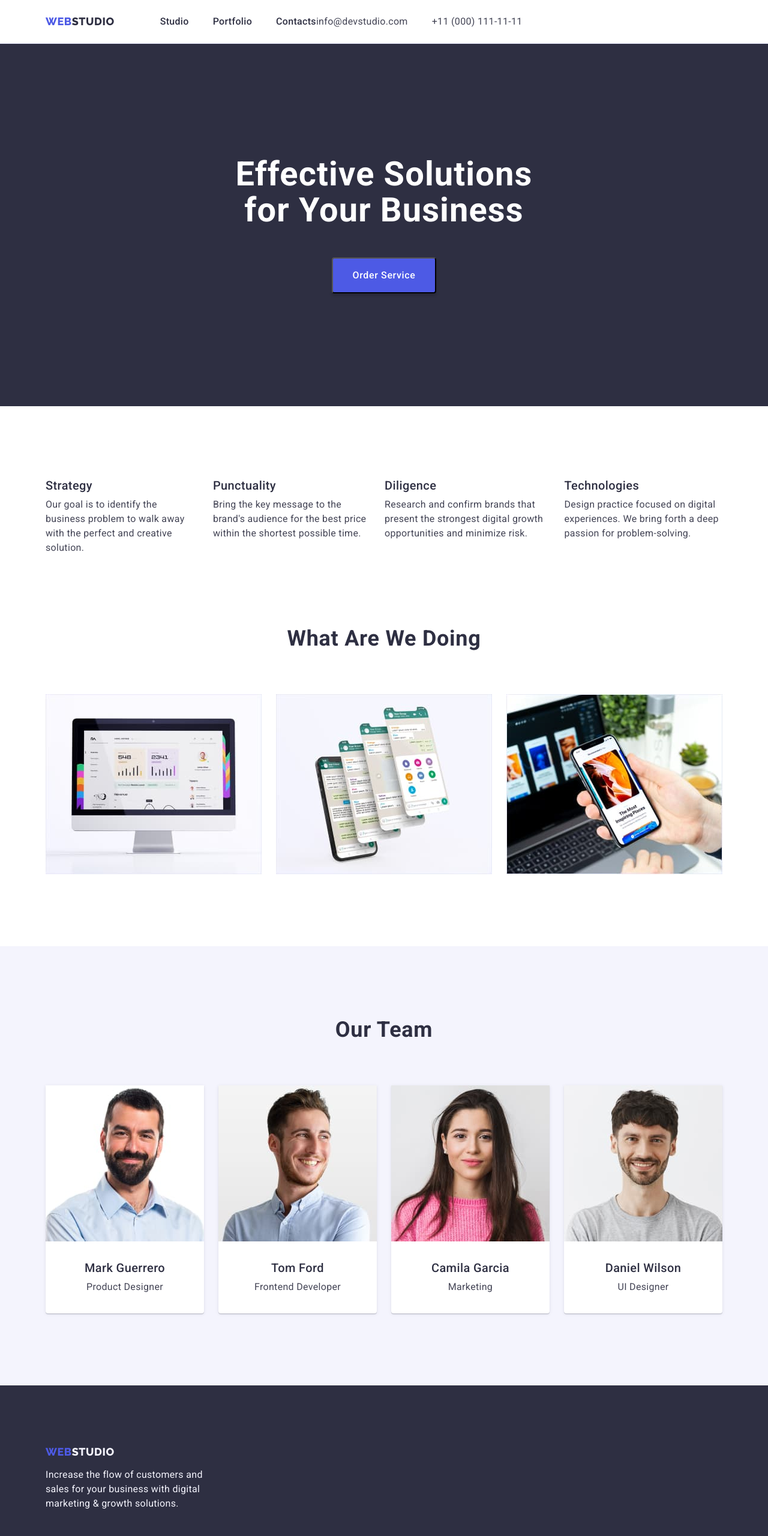
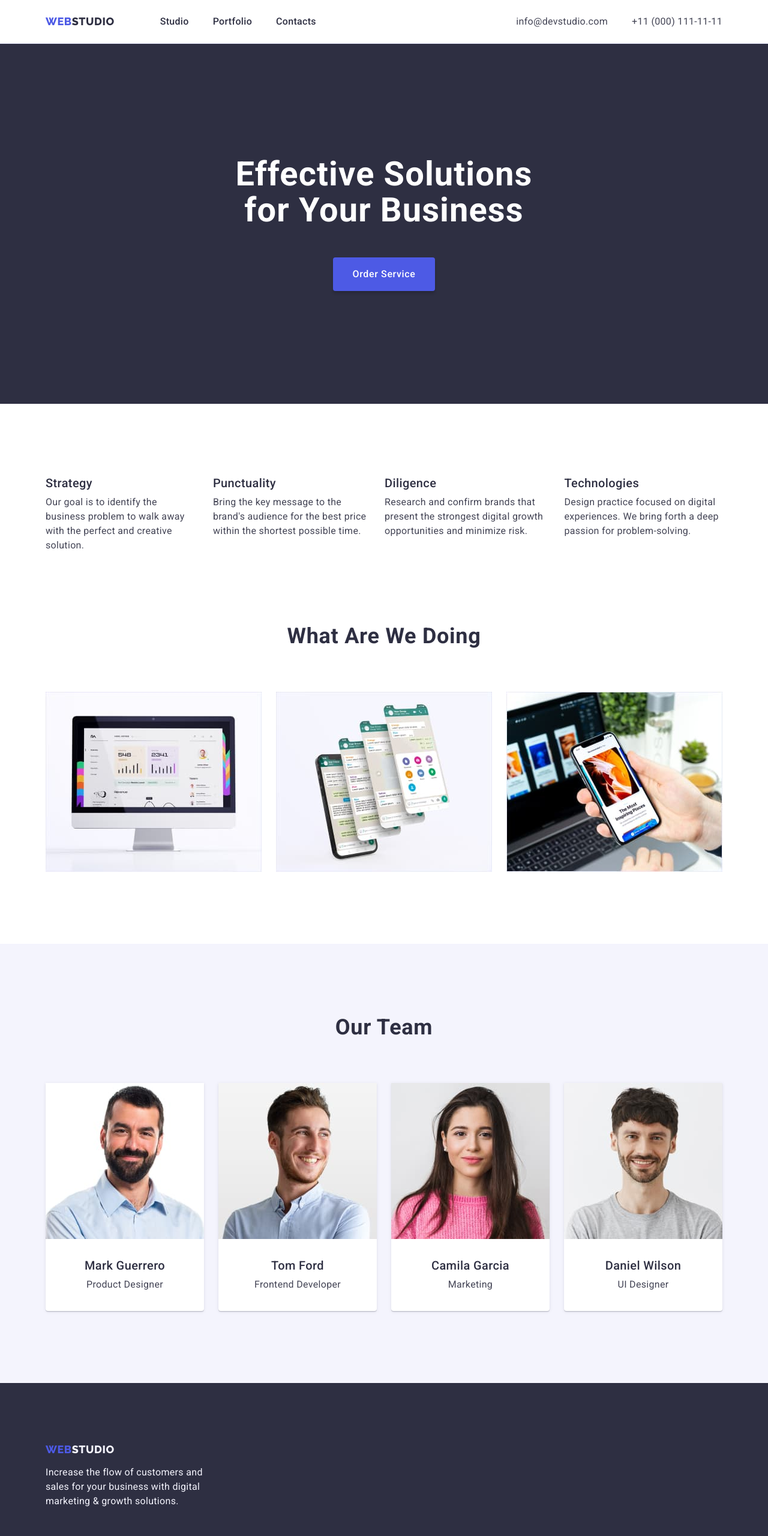
Before and after one commit to HiImMars/goit-markup-hw-03, a plain HTML site: page index.html in a window 1280 px wide. Shown: the top 2560 px of the page at 60% size. Drawn offline with nearby package versions, Linux system fonts and the light colour scheme.

Commit message:
add corrected hw-03

```diff
--- a/css/styles.css
+++ b/css/styles.css
@@ -9,17 +9,17 @@
   --cloud-bg-color: #f4f4fd;
 }
 
+/**
+  |============================
+  | RESET
+  |============================
+*/
 body {
   font-family: 'Roboto', sans-serif;
   color: var(--secondary-text-color);
   background-color: var(--primary-bg-color);
 }
 
-/**
-  |============================
-  | RESET
-  |============================
-*/
 h1,
 h2,
 h3,
@@ -180,12 +180,12 @@ button {
 
 .contact-info {
   font-style: normal;
+  margin-left: auto;
 }
 
 .contact-info-list {
   display: flex;
   gap: 40px;
-  justify-content: flex-end;
 }
 
 .contact-item {
@@ -234,6 +234,9 @@ button {
 }
 
 .modal-btn {
+  display: block;
+  min-width: 169px;
+  height: 56px;
   padding-top: 16px;
   padding-right: 32px;
   padding-bottom: 16px;
@@ -244,13 +247,12 @@ button {
   font-weight: 500;
   font-size: 16px;
   line-height: 1.5;
-  display: flex;
-  align-items: center;
   letter-spacing: 0.04em;
   color: var(--light-text-color);
   background: #4d5ae5;
   box-shadow: 0px 4px 4px rgba(0, 0, 0, 0.15);
   border-radius: 4px;
+  border: none;
 }
 
 .modal-btn:hover,
@@ -311,6 +313,9 @@ button {
 .services-list {
   display: flex;
   gap: 24px;
+}
+
+.services-list-item {
   width: calc((100%-48px) / 3);
 }
 
@@ -391,8 +396,7 @@ button {
   font-weight: 800;
   font-size: 18px;
   line-height: 1.17;
-  display: flex;
-  align-items: center;
+  display: inline-block;
   letter-spacing: 0.03em;
   text-transform: uppercase;
   color: #4d5ae5;
@@ -404,8 +408,6 @@ button {
   font-weight: 800;
   font-size: 18px;
   line-height: 1.17;
-  display: flex;
-  align-items: center;
   letter-spacing: 0.03em;
   text-transform: uppercase;
   color: var(--cloud-text-color);
@@ -499,4 +501,4 @@ button {
   |============================
   | /PORTFOLIO CSS
   |============================
-*/ ;
+*/
```
Also changed, not shown: portfolio.html (+3 -1 lines).
